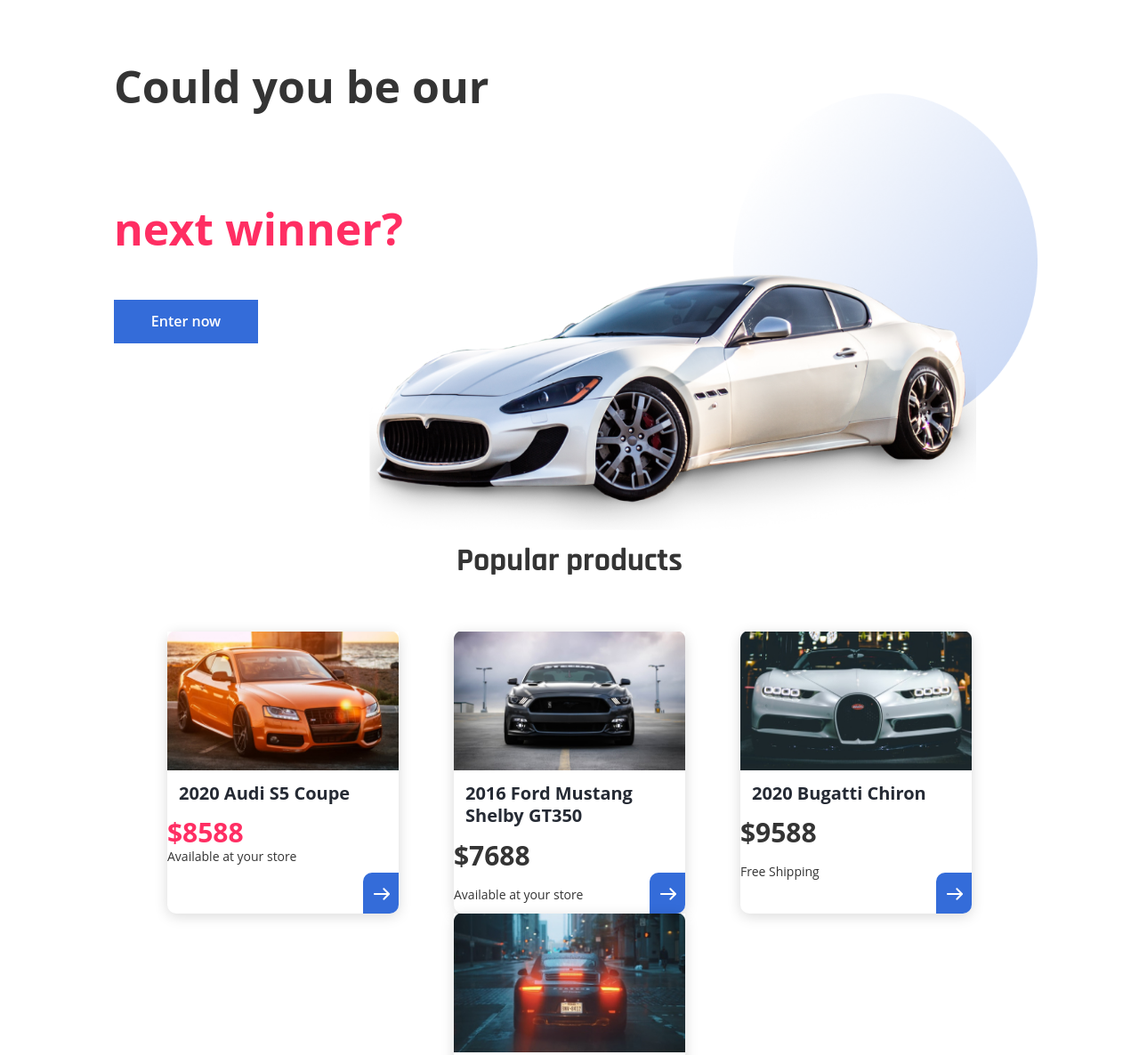
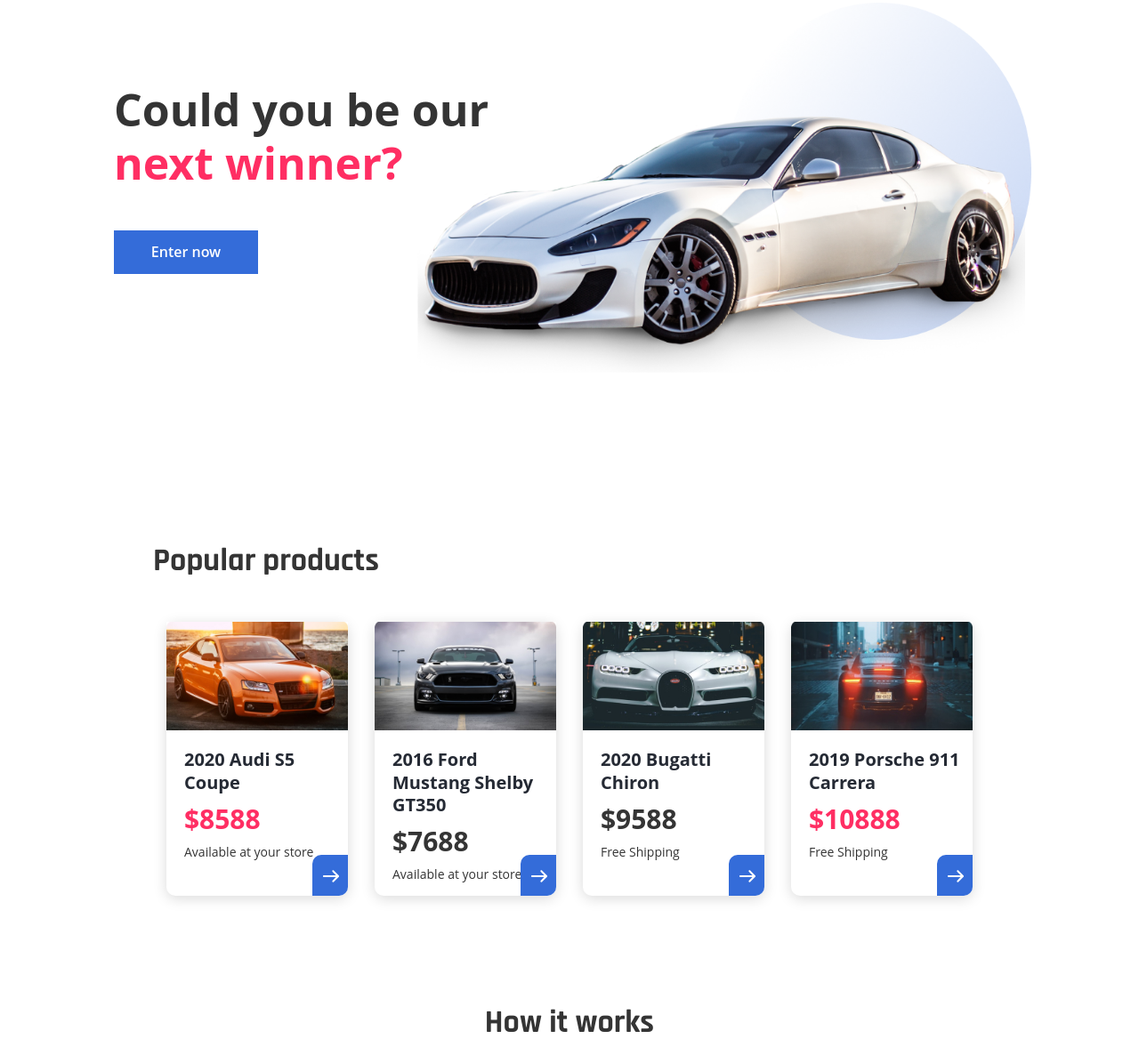
Before and after one commit to AlenaKrupnikova/Flexbox, a plain HTML site: page Main/main.html in a window 1280 px wide. Shown: the part 225-1411 px from the top of the page at 89% size. Drawn offline with Linux system fonts and the light colour scheme.

Commit message:
main added

```diff
--- a/Main/main.html
+++ b/Main/main.html
@@ -60,7 +60,7 @@
                      <div class="products__item">
                             <div class="products__foto"><img  class="products__img" src="images/audi.jpg" alt="audi"></div>
                             <div class="products__model">2020 Audi S5 Coupe</div>
-                            <div class="products__price products__price_red">$8588</div>
+                            <div class="products__price products__price_new">$8588</div>
                             <div class="products__text">Available at your store</div>
                             <a class="products__btn" href=""><img  class="arrow" src="images/arrow.png" alt="arrow"></a>
                       </div>
@@ -69,7 +69,7 @@
                           <div class="products__foto"><img  class="products__img"src="images/ford.jpg" alt="ford"></div>
                           <div class="products__model">2016 Ford Mustang Shelby GT350</div>
                           <div class="products__price ">$7688</div>
-                          <div class="products__availability">Available at your store</div>
+                          <div class="products__text">Available at your store</div>
                           <a class="products__btn" href=""><img  class="arrow" src="images/arrow.png" alt="arrow"></a>
                     </div>
 
@@ -77,15 +77,15 @@
                           <div class="products__foto"><img class="products__img" src="images/bugatti.jpg" alt="bugatti"></div>
                           <div class="products__model">2020 Bugatti Chiron</div>
                           <div class="products__price">$9588</div>
-                          <div class="products__availability">Free Shipping</div>
+                          <div class="products__text">Free Shipping</div>
                           <a class="products__btn" href=""><img  class="arrow" src="images/arrow.png" alt="arrow"></a>
                     </div>
 
                     <div class="products__item">
                           <div class="products__foto"><img class="products__img" src="images/porshe.jpg" alt="porshe"></div>
                           <div class="products__model">2019 Porsche 911 Carrera</div>
-                          <div class="products__price products__price_red">$10888</div>
-                          <div class="products__availability">Free Shipping</div>
+                          <div class="products__price products__price_new">$10888</div>
+                          <div class="products__text">Free Shipping</div>
                           <a class="products__btn" href=""><img  class="arrow" src="images/arrow.png" alt="arrow"></a>
                     </div>
 
--- a/css/main.css
+++ b/css/main.css
@@ -95,16 +95,15 @@ body {
 }
 .car__foto {
     width: 100%;
-    position: absolute;
-    top: 182px;
-    right: 55px;
+    position: relative;
     z-index: 2;
 }
 .car__ellipse {
     width: 50%;
     position: absolute;
-    top: -14%;
-    right: -2%;
+    right: -1%;
+    bottom: 9%;
+    z-index: 1;
 }
 .question{
     display: flex;
@@ -112,15 +111,17 @@ body {
     flex-shrink: 0;
     margin-right: -5rem;
     font-weight: bold;
-    font-size: 50px;
+    font-size: 3.57em;
     line-height: 1.2;
 
 }
 .question__text{
     color: #343434;
+    margin: 0;
 }
 .question_red {
     color:#FF2E63 ;
+    margin: 0;
 }
 .btn__question{
     background:#346CD9;
@@ -128,13 +129,22 @@ body {
     border: none;
     width: 162px;
     height: 49px;
+    margin-top: 45px;
+}
+.title {
+    font-family: Rajdhani, sans-serif;
+    font-weight: bold;
+    font-size: 36px;
+    line-height: 1.27;
+    text-align: center;
+    color: #343434;
 }
 .products {
     padding: 55px;
 }
 .products__titlte {
     text-align: left;
-    margin-bottom: 56px;
+    margin-bottom: 30px;
     font-weight: 700;
     font-size: 36px;
     line-height: 1.27;
@@ -142,9 +152,7 @@ body {
 .products__row {
     display: flex;
     justify-content: space-around;
-    flex-wrap: wrap;
     padding-bottom: 50px;
-    margin: 0 -15px;
 }
 .products__item {
     display: flex;
@@ -152,10 +160,11 @@ body {
     background: #FFFFFF;
     box-shadow: 0px 3px 15px rgba(0, 0, 0, 0.15);
     border-radius: 10px;
-    min-width: 260px;
+    max-width: 260px;
     flex-grow: 1;
-    max-width: calc(25% - 15px);
+    width: 25%;
     position: relative;
+    margin: 15px;
 }
 .products__foto {
     position: relative;
@@ -176,20 +185,24 @@ body {
     font-size: 20px;
     line-height:1.27;
     color: #252A34;
-    padding: 13px;
+    padding-top: 20px;
+    padding-bottom: 10px;
+    padding-left: 20px;
 }
 .products__price {
     font-weight: 700;
     font-size: 30px;
     line-height:1.27;
+    padding-bottom: 10px;
+    padding-left: 20px;
 }
-.products__price_red {
+.products__price_new {
     color:#FF2E63;
 }
-.products__availability {
+.products__text {
     color: #343434;
-    padding-top: 17px;
-    padding-bottom: 13px;
+    padding-left: 20px;
+    padding-bottom: 15px;
 }
 .products__btn {
     background: #346CD9;
@@ -203,14 +216,6 @@ body {
 .arrow {
     padding: 12px;
     padding-top: 17px;
-}
-.title {
-    font-family: Rajdhani, sans-serif;
-    font-weight: bold;
-    font-size: 36px;
-    line-height: 1.27;
-    text-align: center;
-    color: #343434;
 }
 .how__list {
     display: flex;
```
